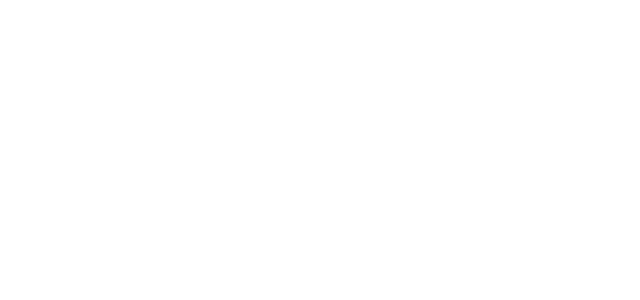
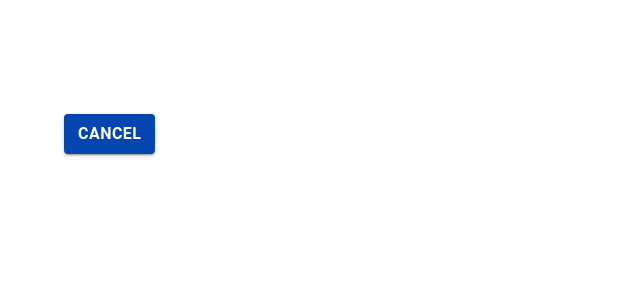
Before and after one commit to RamailoTech/Typeform-demo, a React (Create React App) app: page /typeform/result in a window 1280 px wide. Shown: the top 300 px of the page, without its empty margins (0-640 px from the left). Built offline with nearby package versions, Linux system fonts and the light colour scheme.

Commit message:
adding cancel button

```diff
--- a/src/pages/Result.jsx
+++ b/src/pages/Result.jsx
@@ -2,12 +2,16 @@
 import {Accordion,AccordionSummary,AccordionDetails,Typography,Container} from '@mui/material';
 import ExpandMoreIcon from '@mui/icons-material/ExpandMore';
 import FormContext from '../context/form/FormContext';
+import {Link} from "react-router-dom";
+import {Button } from "@mui/material";
+
 const Result = () => {
     const {formValue} = useContext(FormContext)
-
+    const { page, setPage } = useContext(FormContext)
 
   return (
     <Container sx={{marginTop:"6rem"}}>
+
     {Object.entries(formValue).map(([key, value]) => (
     <div key={key}>
          <Accordion>
@@ -25,9 +29,7 @@
     </AccordionDetails>
      </Accordion></div>
 ))}
-
-
-
+      <Link to="/" ><Button variant="contained" className="grid-button" sx={{marginTop:"10px"}} onClick={() => setPage(0)}>Cancel</Button></Link>
   </Container>
   )
 }
```
